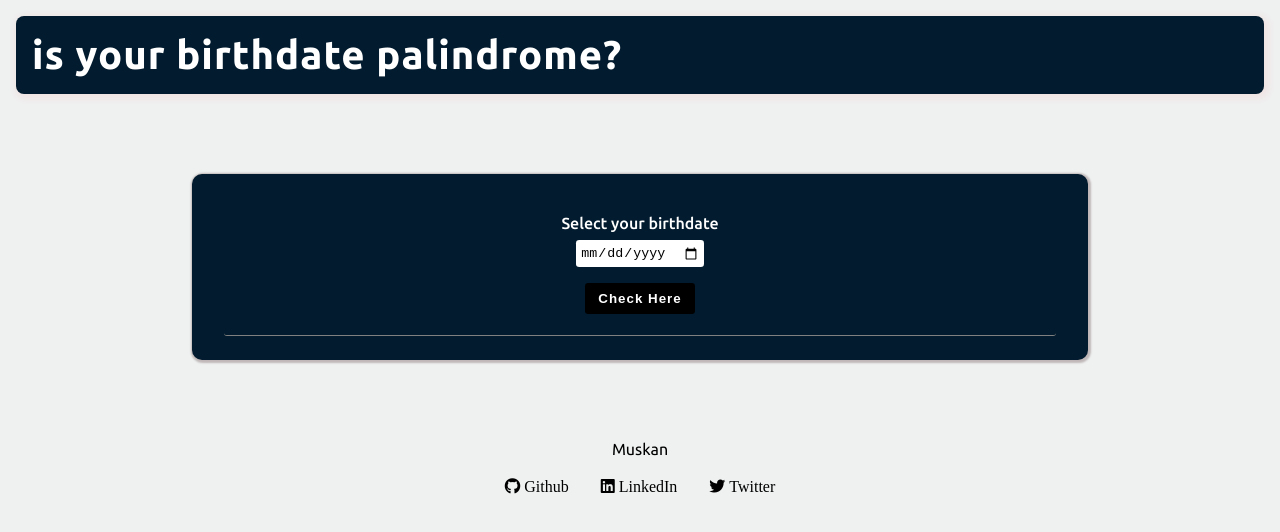
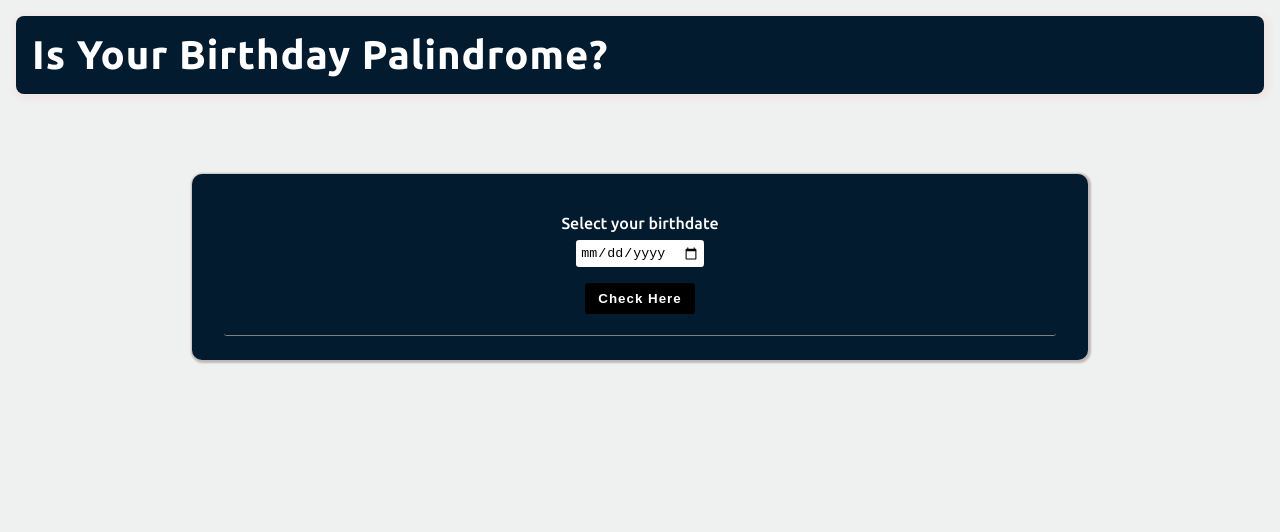
Before and after one commit to MuskanChhatrasal/Palindrome-Birthday, a plain HTML site: page index.html in a window 1280 px wide. Drawn offline with Linux system fonts and the light colour scheme.

Commit message:
final commit

```diff
--- a/index.html
+++ b/index.html
@@ -12,7 +12,7 @@
 </head>
 <body>
     <div class="navbar_container">
-        <div class="title">is your birthdate palindrome?</div>
+        <div class="title">Is Your Birthday Palindrome?</div>
     </div>
     <div class="container">
          <div class="input_section">
@@ -22,16 +22,6 @@
          </div>
          <div class="result_section" id='result_section'> </div>
      </div>
-     <section class="footer">
-        <p>Muskan</p>
-        <ul>
-            <li><a href="https://github.com/MuskanChhatrasal" alt="#"><i class="fab fa-github">&nbsp;Github</i></a></li>
-            <li><a href="https://www.linkedin.com/in/muskan-chhatrasal/" alt="#"><i class="fab fa-linkedin">&nbsp;LinkedIn</i></a>
-            </li>
-            <li><a href="https://twitter.com/MuskanChhatras1" alt="#"><i
-                        class="fab fa-twitter">&nbsp;Twitter</i></a></li>
-        </ul>
-    </section>
     <script src="./app.js"></script>
 </body>
 </html>
--- a/style.css
+++ b/style.css
@@ -130,23 +130,3 @@ input::-webkit-inner-spin-button {
   -webkit-appearance: none;
   margin: 0;
 }
-
-.footer {
-  background-color: transparent;
-}
-.footer p {
-  text-align: center;
-}
-.footer ul {
-  display: flex;
-  align-items: center;
-  justify-content: center;
-}
-.footer ul li {
-  padding: 1.2rem 1rem;
-  list-style-type: none;
-}
-.footer ul li a {
-  color: black;
-  text-decoration: none;
-}
```
Also changed, not shown: 2 other files.
